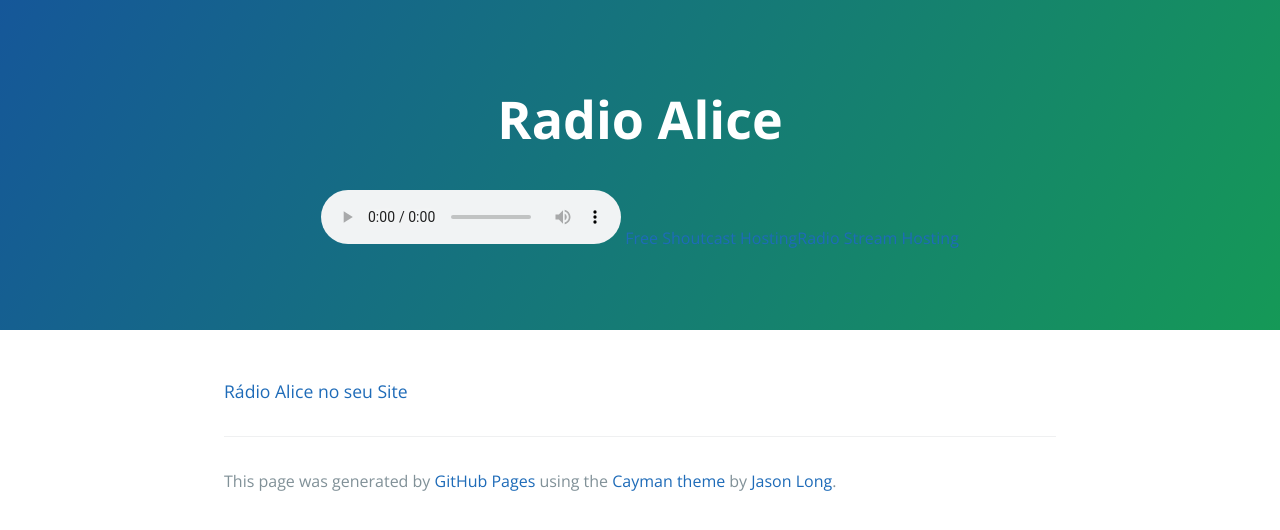
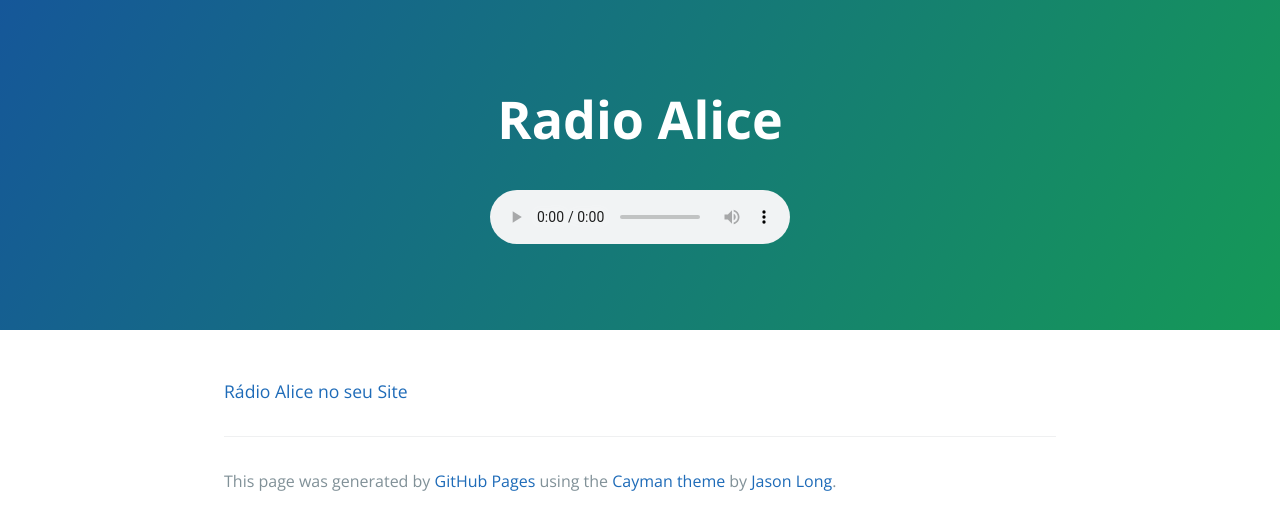
Before and after one commit to radioalice/radioalice.github.io, a Jekyll site: the page index.html, which Jekyll copies as it is, in a window 1280 px wide. Shown: the top 530 px of the page. Built offline with Jekyll 4.4.1, drawn with Linux system fonts in a browser that asks for light colours; a script that is not in the unit is left out.

Commit message:
Update index.html

```diff
--- a/index.html
+++ b/index.html
@@ -15,11 +15,7 @@
       <h2 class="project-tagline"></h2>
       <audio controls autoplay src="http://shaincast.caster.fm:12064/listen.mp3" type="audio/mpeg">
       </audio>
-<script type="text/javascript">var cstruid = 339938;var cstrdark = "FALSE";</script>
-<script type="text/javascript" src="http://cdn.caster.fm/0070B7/widgets/status.js"></script>
-<!--   DO NOT REMOVE THE LINKS BELOW, THEY  WILL BE HIDDEN (AND WILL HELP US A LOT)   -->
-<a id="cstrlb" href="http://www.caster.fm/">Free Shoutcast Hosting</a><a id="cstrlb2" href="http://www.caster.fm/">Radio Stream Hosting</a>
-<div id="cstrdiv"></div>
+
     </section>
     <section class="main-content">
       <h3></h3>
```
